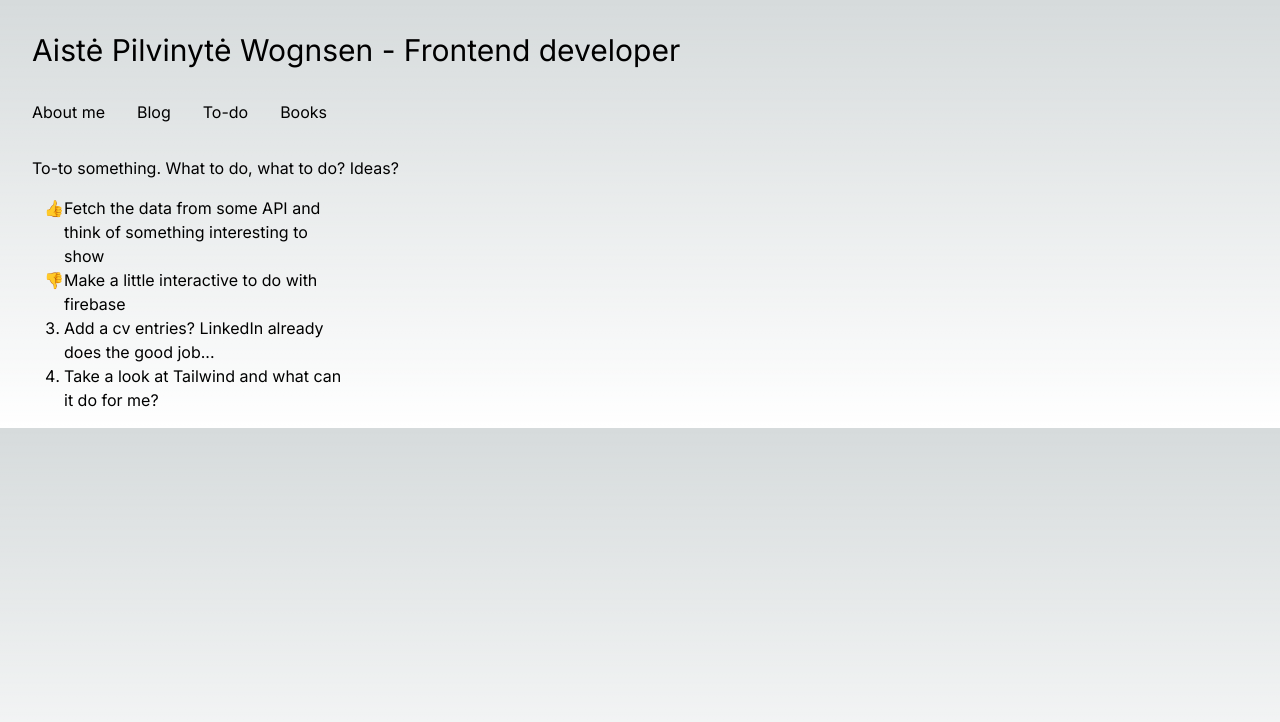
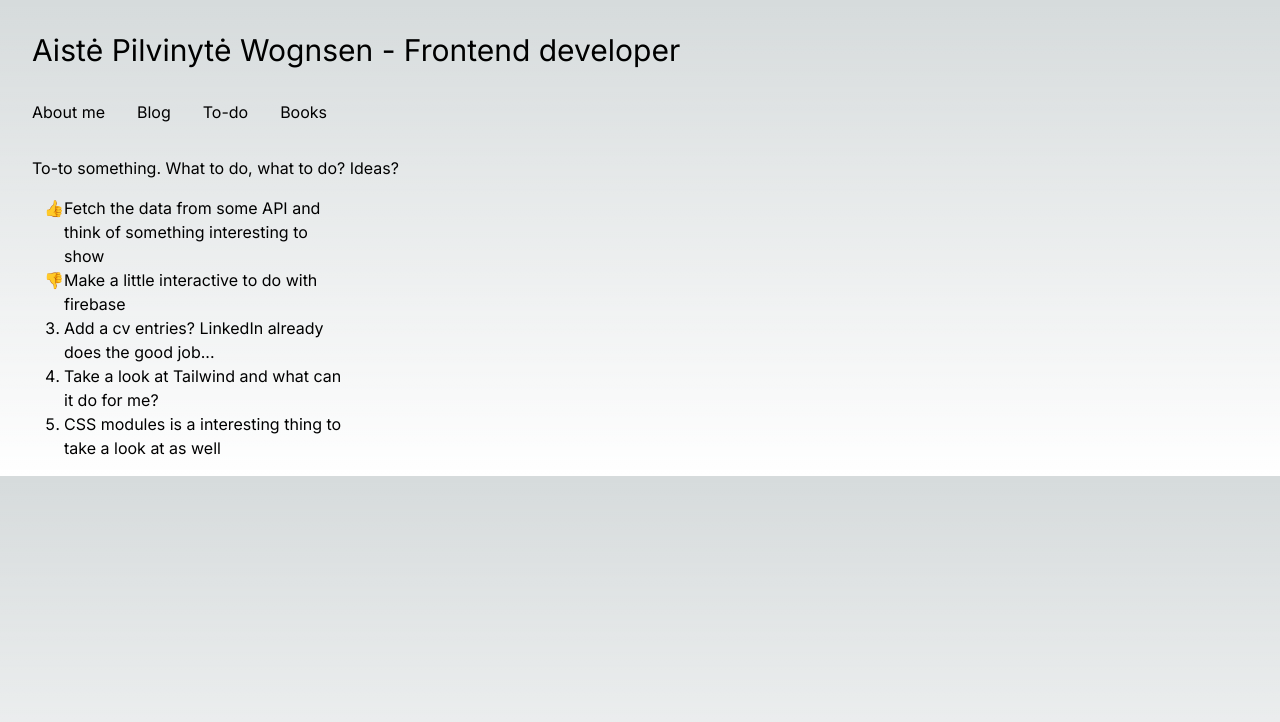
Before and after one commit to icetulyte/icetulyte, a Next.js app: page /to-do in a window 1280 px wide. Shown: the top 722 px of the page. Built offline with nearby package versions, Linux system fonts and the light colour scheme.

Commit message:
added a new to-do thing

```diff
--- a/components/to-do/to-do.jsx
+++ b/components/to-do/to-do.jsx
@@ -12,6 +12,7 @@ export default function ToDo() {
                 <li className={clsx({[styles.error]: true})}>Make a little interactive to do with firebase</li>
                 <li>Add a cv entries? LinkedIn already does the good job...</li>
                 <li>Take a look at Tailwind and what can it do for me?</li>
+                <li>CSS modules is a interesting thing to take a look at as well</li>
             </ul>
         </div>
     );
```
